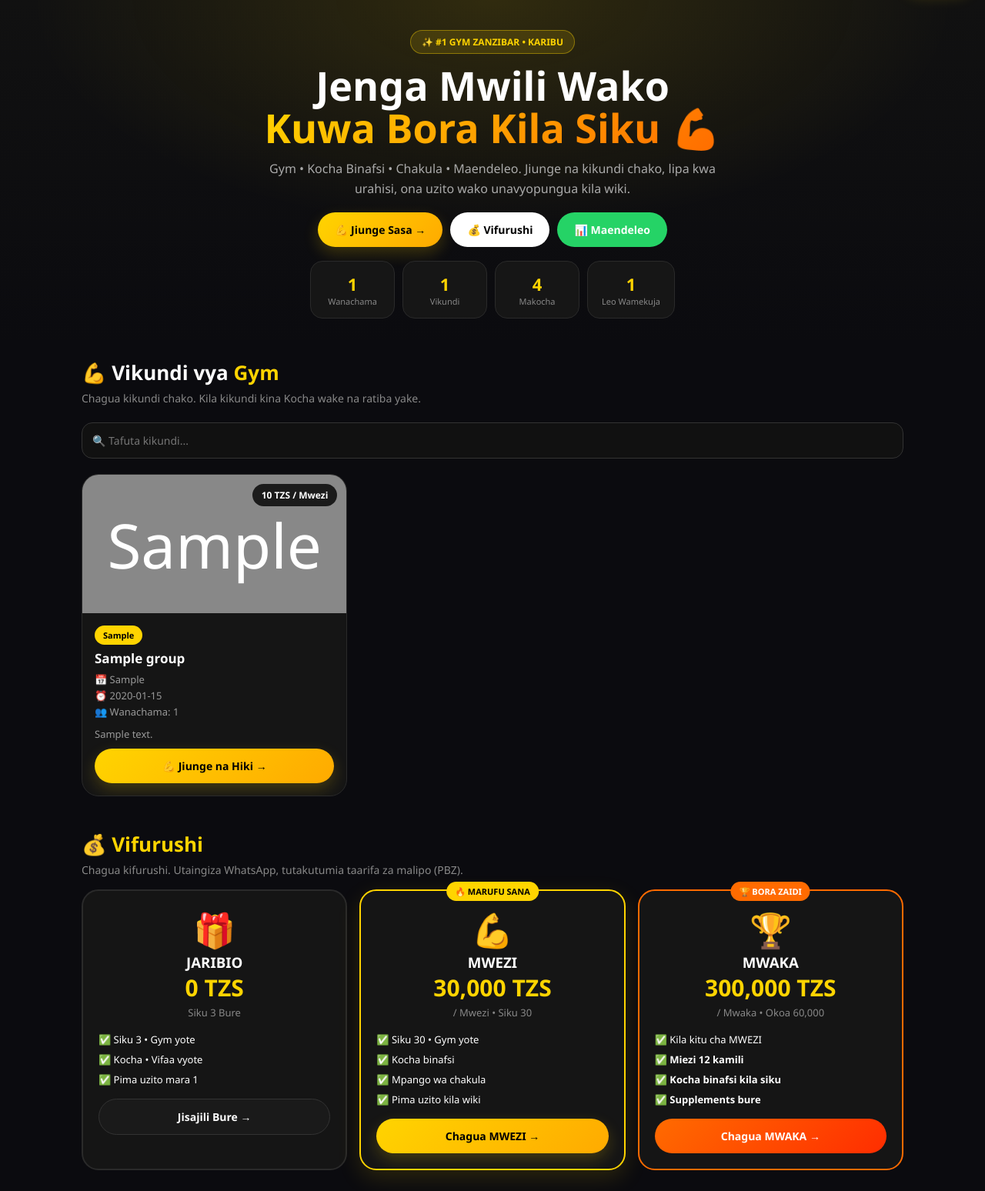
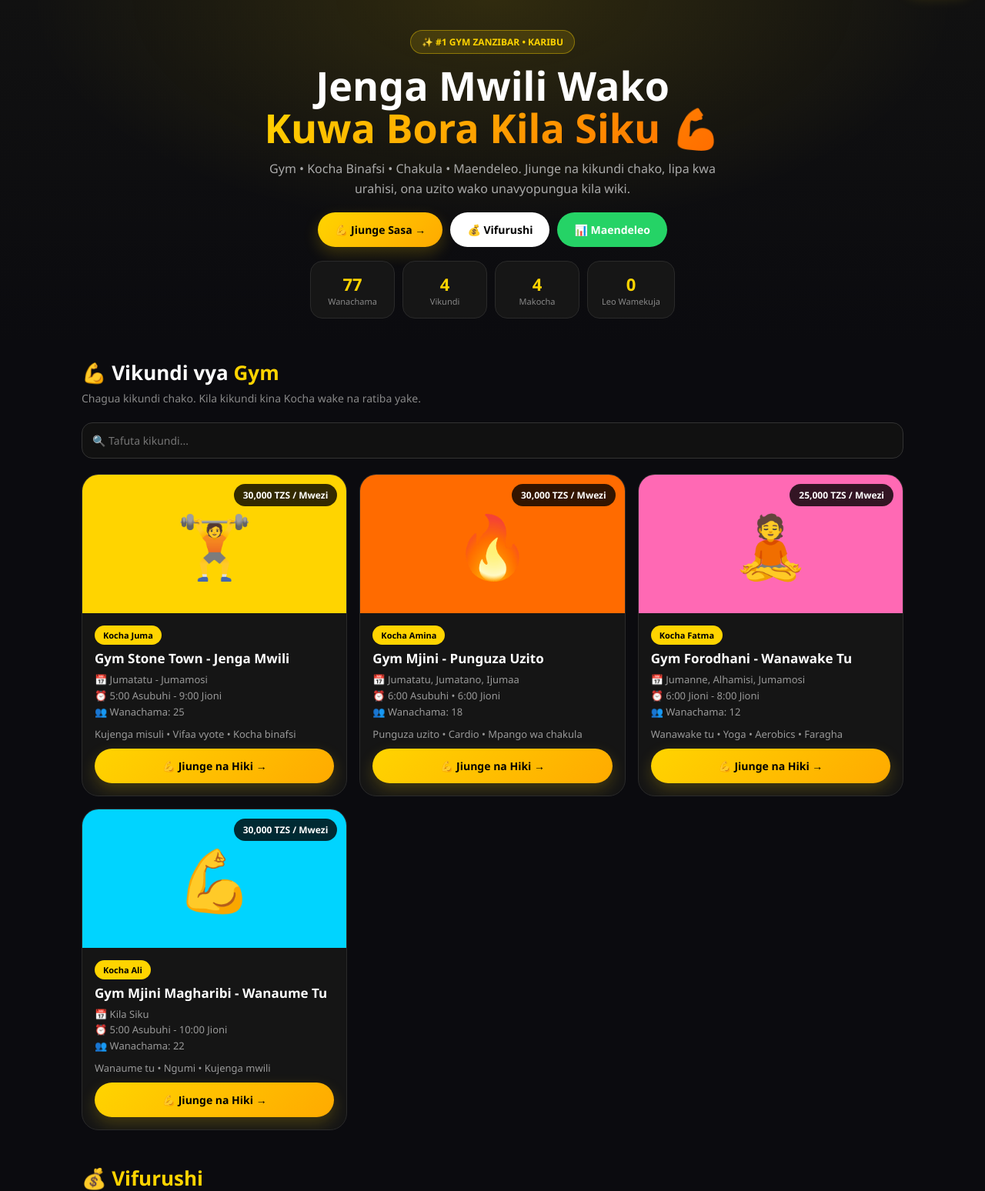
Before and after one commit to khadija05/gym_groups, a Spring Boot app: page / in a window 1280 px wide. Shown: the part 66-1614 px from the top of the page at 77% size. Run offline with Spring Boot 4, Linux system fonts and the light colour scheme; tables that the repository leaves empty hold one stand-in row (values such as "Sample post").

Commit message:
Update API URL in index.html

```diff
--- a/src/main/resources/static/index.html
+++ b/src/main/resources/static/index.html
@@ -46,7 +46,7 @@ input,select{width:100%;padding:13px;border:1px solid #333;border-radius:14px;ma
 <div class="modal" id="waModal"><div class="modal-box"><div id="waStep1"><div style="font-size:50px">💬</div><h3 id="waTitle">Kifurushi MWEZI</h3><p style="color:#aaa;font-size:13px">Ingiza namba yako ya WhatsApp, tutakutumia taarifa za malipo.</p><input id="waPhone" placeholder="📱 Namba ya WhatsApp - 077..."><input id="waName" placeholder="✍️ Jina lako"><button class="btn btn-green" style="width:100%" onclick="sendWaInfo()">📩 Nitumie Taarifa za Malipo →</button><button class="btn btn-dark" style="width:100%;margin-top:8px" onclick="closeWa()">Ghairi</button></div><div id="waStep2" style="display:none"><div style="font-size:50px">✅</div><h3>Taarifa za Malipo</h3><p style="color:#aaa;font-size:13px">Tumekutumia WhatsApp. Hizi hapa pia:</p><div class="pay-info">🏦 <b>Bank:</b> PBZ<br>💳 <b>Account:</b> 0887387001<br>👤 <b>Jina:</b> KHADIJA DENGE<br>💰 <b>Kifurushi:</b> <span id="waPlanInfo"></span><br>📝 <b>Reference:</b> Weka Jina lako + Kifurushi</div><input id="waTxn" placeholder="Namba ya Muamala baada ya kulipa" style="background:#fff;color:#000"><button class="btn btn-orange" style="width:100%" onclick="confirmPay()">✅ Nimelipa - Thibitisha →</button><a id="waLink" href="#" target="_blank" class="btn btn-green" style="width:100%;margin-top:8px">💬 Fungua WhatsApp</a><button class="btn btn-dark" style="width:100%;margin-top:8px" onclick="closeWa()">Funga</button></div></div></div>
 <div class="modal" id="popupModal"><div class="modal-box"><div id="popupIcon" style="font-size:55px">✅</div><h3 id="popupTitle" style="margin:8px 0">Karibu!</h3><p id="popupMsg" style="font-size:14px;color:#bbb;line-height:1.6"></p><div id="popupAction" style="margin-top:14px"></div><button class="btn btn-yellow" style="width:100%;margin-top:10px" onclick="closePopup()">SAWA ✓</button></div></div>
 <script>
-const API_URL='';
+const API_URL='https://gym-groups.onrender.com';
 const ADMIN_WA='255887387001';
 let curPlan='KIDOGO', curPkg='', attends=[];
 let GROUPS=[];
```
